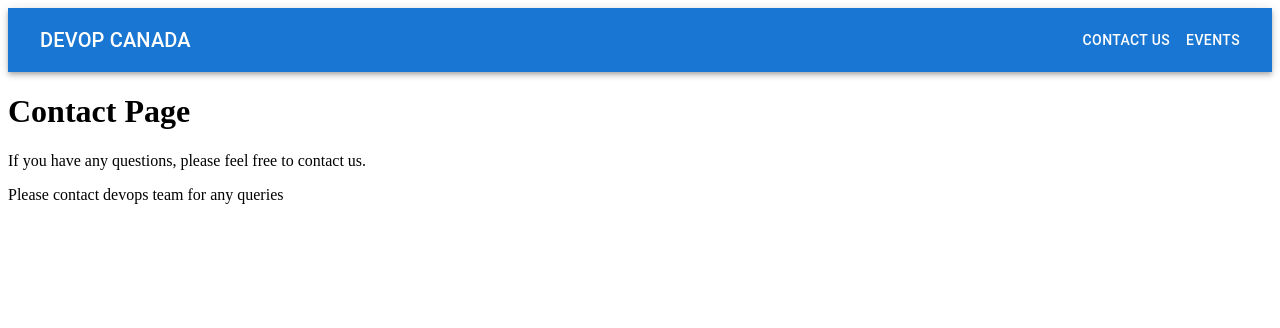
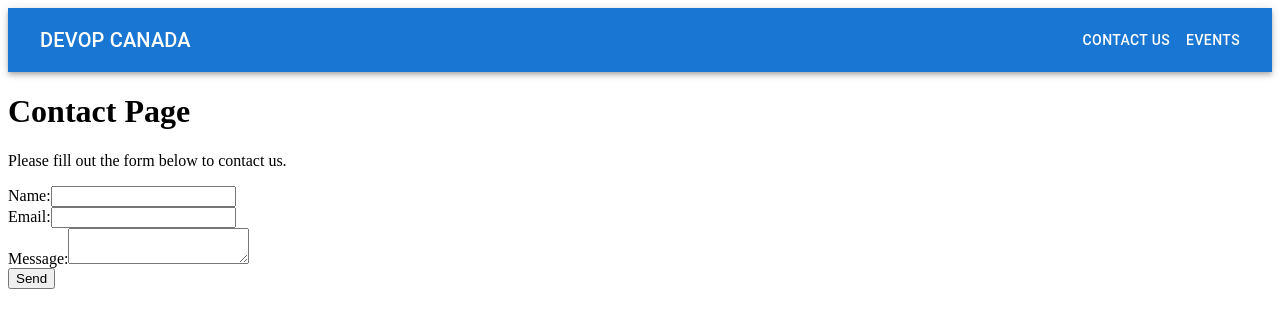
Before and after one commit to Bruce-liushaopeng/DevOp-Canada, a React (Vite) app: page /contact in a window 1280 px wide. Shown: the top 328 px of the page. Built offline with nearby package versions, Linux system fonts and the light colour scheme.

Commit message:
feat:added few contents to contact & event pages

```diff
--- a/src/pages/Contact.jsx
+++ b/src/pages/Contact.jsx
@@ -6,8 +6,25 @@ function Contact() {
     <h1>
       Contact Page
     </h1>
-    <p>If you have any questions, please feel free to contact us.</p>
-    <p>Please contact devops team for any queries</p>
+    <p>Please fill out the form below to contact us.</p>
+    <form>
+        <label>
+          Name:
+          <input type="text" name="name" />
+        </label>
+        <br />
+        <label>
+          Email:
+          <input type="email" name="email" />
+        </label>
+        <br />
+        <label>
+          Message:
+          <textarea name="message"></textarea>
+        </label>
+        <br />
+        <button type="submit">Send</button>
+      </form>
     </>
   );
 }
--- a/src/pages/Events.jsx
+++ b/src/pages/Events.jsx
@@ -1,9 +1,30 @@
-import React from 'react'
+import React from 'react';
 
 function Events() {
+  const events = [
+    {
+      id: 1,
+      title: 'Event 1',
+      date: '2023-05-20',
+      description: 'We are group of 5 people helping in building this community website',
+      image: 'https://wallpapercave.com/wp/wp7848258.jpg'
+    },
+  ];
+
   return (
-    <h1>Event Page</h1>
-  )
+    <>
+      <h1>Event Page</h1>
+      {/* Render events */}
+      {events.map(event => (
+        <div key={event.id}>
+          <h2 style={{ color: 'green', fontSize: '24px' }}>{event.title}</h2>
+          <p>Date: {event.date}</p>
+          <p>{event.description}</p>
+          <img src={event.image} alt={event.title} style={{ maxWidth: '300px' }} />
+        </div>
+      ))}
+    </>
+  );
 }
 
-export default Events
+export default Events;
```
Also changed, not shown: commands to run the file.txt (added), how to pull and merge.txt (added).
